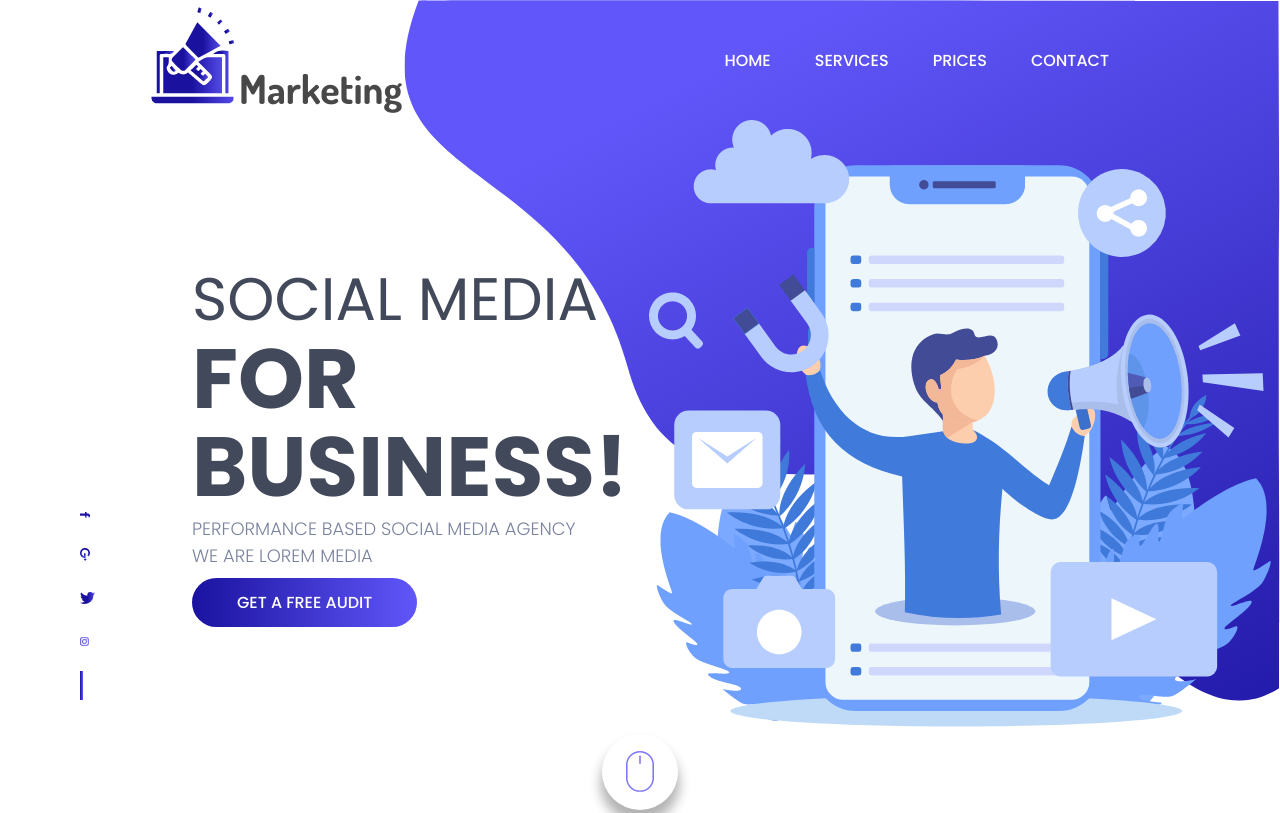
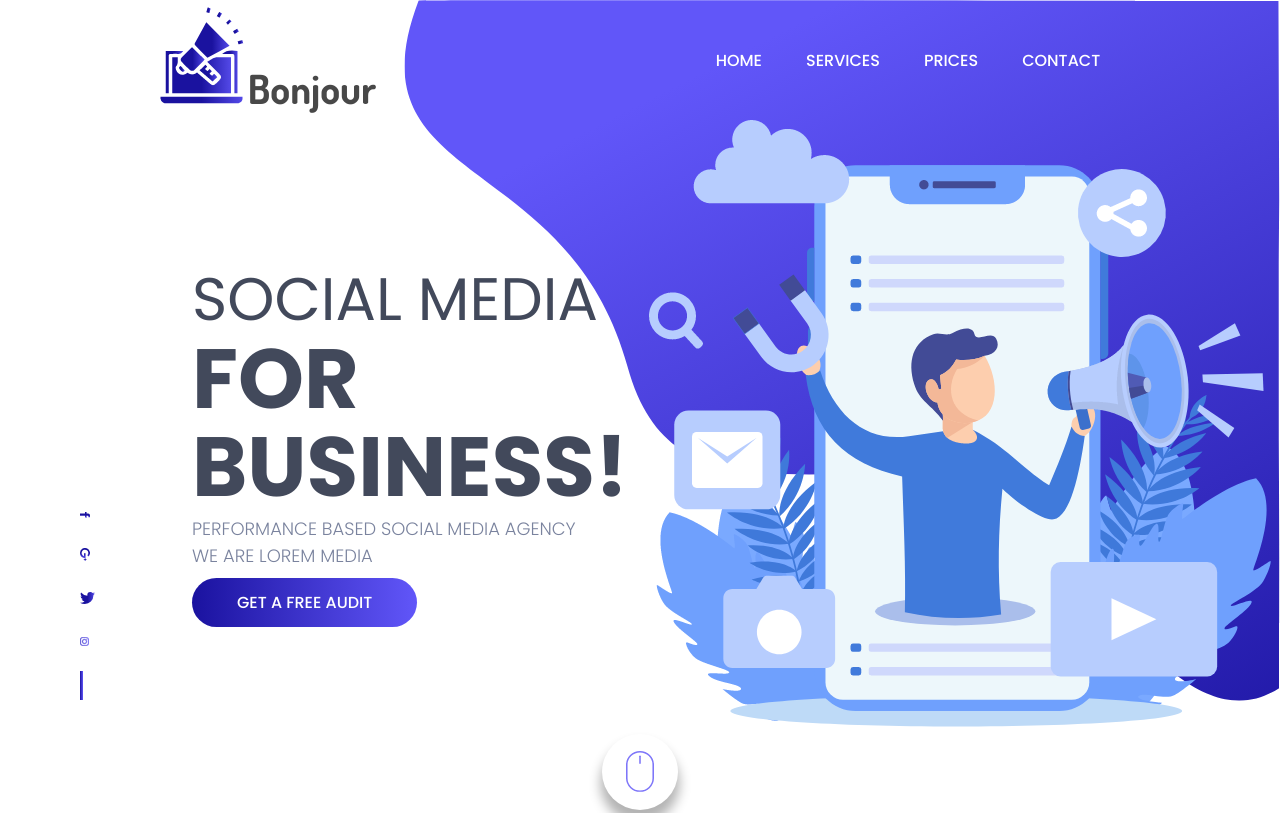
Before and after one commit to warsamefarah/ftp-vercel, a website: page index.html in a window 1280 px wide. Shown: the top 813 px of the page. Drawn offline with Linux system fonts and the light colour scheme.

Commit message:
Update title

```diff
--- a/index.html
+++ b/index.html
@@ -13,7 +13,7 @@
     <header>
         <div class="logo">
             <img src="assets/img/logo.png" alt="Logo Social Media For Business">
-            <span>Marketing <br></span>
+            <span>Bonjour <br></span>
         </div>
         <nav>
             <ul class="nav-items">
```
